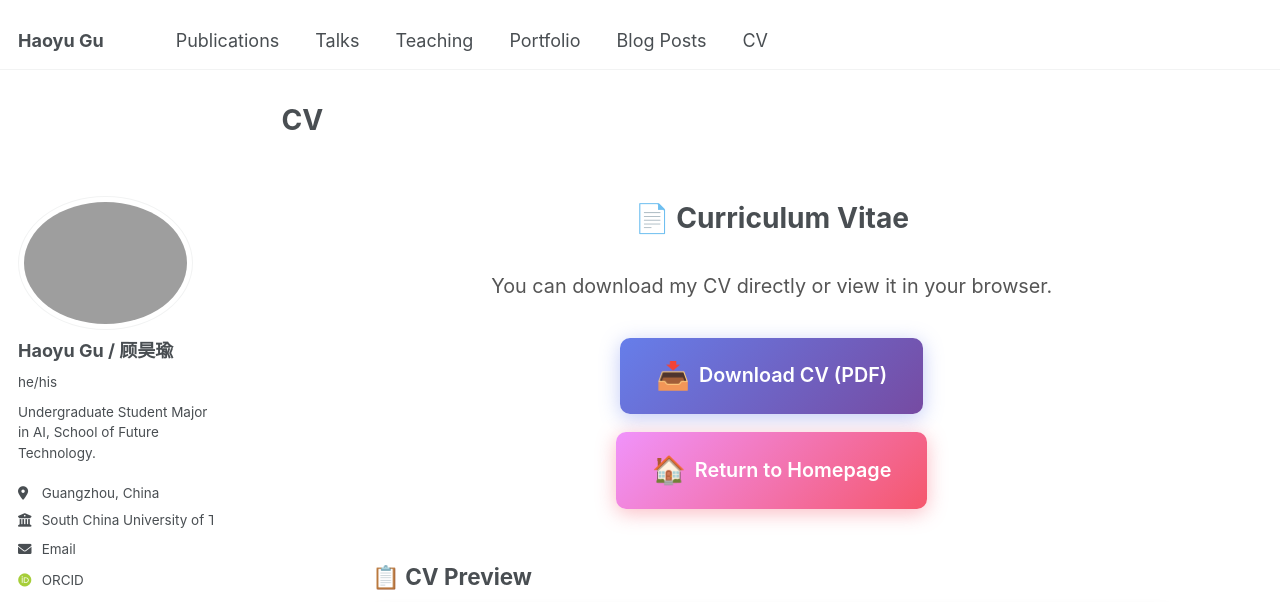
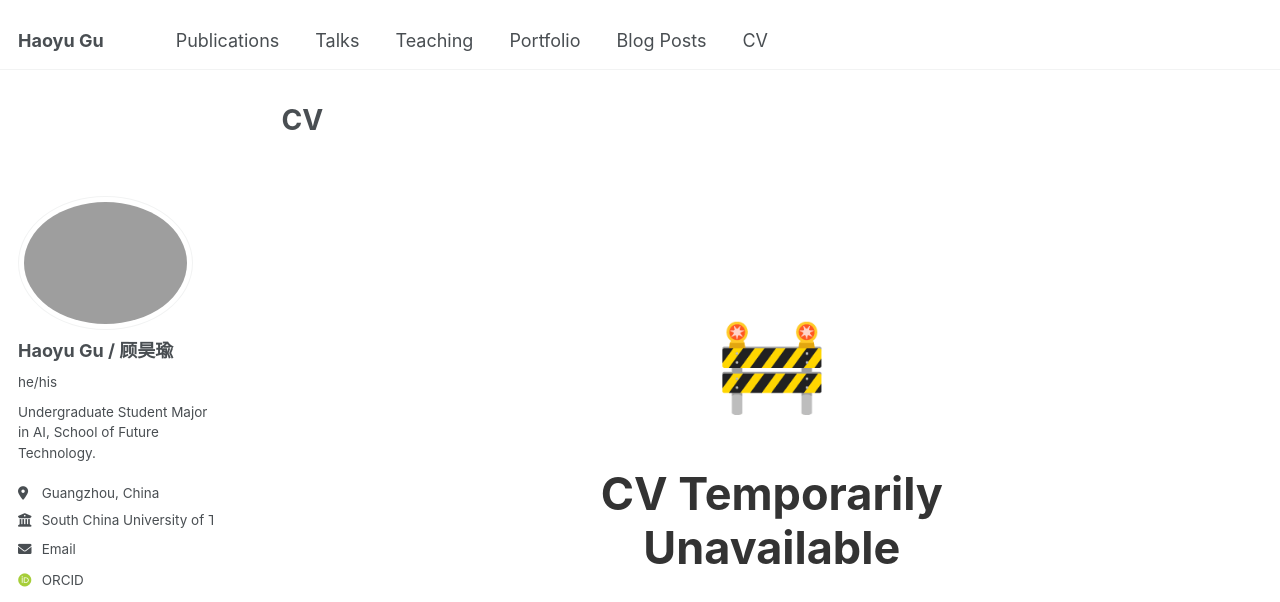
Before and after one commit to Haoyu-Gu/haoyu-gu.github.io, a Jekyll site: the page built from _pages/cv.md, in a window 1280 px wide and 1400 px high. Shown: the top 602 px of the window. Built offline with Jekyll 4.4.1, drawn with Linux system fonts in a browser that asks for light colours; some web fonts are replaced; some of the changed text lies outside the part shown.

Commit message:
chore: 临时关闭简历访问并隐藏作者身份信息

```diff
--- a/_pages/cv.md
+++ b/_pages/cv.md
@@ -57,3 +58,26 @@ redirect_from:
     box-shadow: 0 6px 30px rgba(0, 0, 0, 0.3) !important;
   }
 </style>
+-->
+
+<div style="text-align: center; padding: 5rem 2rem; min-height: 60vh; display: flex; flex-direction: column; justify-content: center; align-items: center;">
+  <div style="max-width: 600px;">
+    <div style="font-size: 5rem; margin-bottom: 2rem;">🚧</div>
+    <h1 style="font-size: 2.5rem; margin-bottom: 1.5rem; color: #333;">CV Temporarily Unavailable</h1>
+    <p style="font-size: 1.2rem; color: #666; line-height: 1.8; margin-bottom: 2.5rem;">
+      My CV is currently being updated. Please check back later or visit my homepage for more information about my background and research.
+    </p>
+
+    <a href="/" style="display: inline-flex; align-items: center; gap: 0.5rem; padding: 1rem 2rem; background: linear-gradient(135deg, #667eea 0%, #764ba2 100%); color: white; text-decoration: none; border-radius: 10px; font-weight: 600; font-size: 1.1rem; transition: transform 0.2s, box-shadow 0.2s; box-shadow: 0 4px 20px rgba(102, 126, 234, 0.4);">
+      <span style="font-size: 1.5rem;">🏠</span>
+      Return to Homepage
+    </a>
+  </div>
+</div>
+
+<style>
+  a:hover {
+    transform: translateY(-2px) !important;
+    box-shadow: 0 6px 30px rgba(102, 126, 234, 0.5) !important;
+  }
+</style>
--- a/index.html
+++ b/index.html
@@ -279,7 +279,7 @@ title: "Haoyu Gu - Personal Portfolio"
       <h3 class="publication-title">Pianoroll-Event: A Novel Score Representation for Symbolic Music</h3>
       <p class="publication-meta">
         <span class="pub-venue" data-lang='{"en": "ICASSP 2026 (Under Review)", "zh": "ICASSP 2026 (审稿中)"}'>ICASSP 2026 (Under Review)</span>
-        <span class="pub-role" data-lang='{"en": "Co-first Author (Ranked 2nd)", "zh": "共同第一作者 (排名第二)"}'>Co-first Author (Ranked 2nd)</span>
+        <!-- <span class="pub-role" data-lang='{"en": "Co-first Author (Ranked 2nd)", "zh": "共同第一作者 (排名第二)"}'>Co-first Author (Ranked 2nd)</span> -->
       </p>
       <p class="publication-description" data-lang='{"en": "Proposed a novel Pianoroll-Event representation that converts Pianoroll into event sequences for efficient compression while ensuring lossless information. This method significantly reduces sequence length and improves generation quality. Responsible for core encoding design, main paper writing, and critical code implementation.", "zh": "提出了一种新颖的Pianoroll-Event表征方法，将Pianoroll转换为事件序列以实现高效压缩，同时确保信息无损。该方法显著减少了序列长度并提高了生成质量。负责核心编码设计、论文主要撰写和关键代码实现。"}'>Proposed a novel Pianoroll-Event representation that converts Pianoroll into event sequences for efficient compression while ensuring lossless information. This method significantly reduces sequence length and improves generation quality. Responsible for core encoding design, main paper writing, and critical code implementation.</p>
       <div class="publication-links">
@@ -298,7 +298,7 @@ title: "Haoyu Gu - Personal Portfolio"
       <h3 class="publication-title">Anchored Cyclic Generation: A Paradigm for Long-Sequence Symbolic Music Generation</h3>
       <p class="publication-meta">
         <span class="pub-venue" data-lang='{"en": "AAAI 2026 (Under Review)", "zh": "AAAI 2026 (审稿中)"}'>AAAI 2026 (Under Review)</span>
-        <span class="pub-role" data-lang='{"en": "Fourth Author", "zh": "第四作者"}'>Fourth Author</span>
+        <!-- <span class="pub-role" data-lang='{"en": "Fourth Author", "zh": "第四作者"}'>Fourth Author</span> -->
       </p>
       <p class="publication-description" data-lang='{"en": "Proposed the Anchored Cyclic Generation paradigm with anchor features to dynamically correct generation and mitigate error accumulation in long-sequence modeling. Constructed a hierarchical anchoring framework using global sketch and local refinement strategies. Responsible for algorithm analysis, method section writing, and model experiments.", "zh": "提出了锚定循环生成范式，通过锚点特征动态校正生成过程，缓解长序列建模中的错误累积。构建了分层锚定框架，采用全局草图和局部细化策略。负责算法分析、方法部分撰写和模型实验。"}'>Proposed the Anchored Cyclic Generation paradigm with anchor features to dynamically correct generation and mitigate error accumulation in long-sequence modeling. Constructed a hierarchical anchoring framework using global sketch and local refinement strategies. Responsible for algorithm analysis, method section writing, and model experiments.</p>
       <div class="publication-links">
```
Also changed, not shown: other parts of _pages/cv.md (+1 -0 lines), _pages/zh/cv.md (+28 -3 lines).
